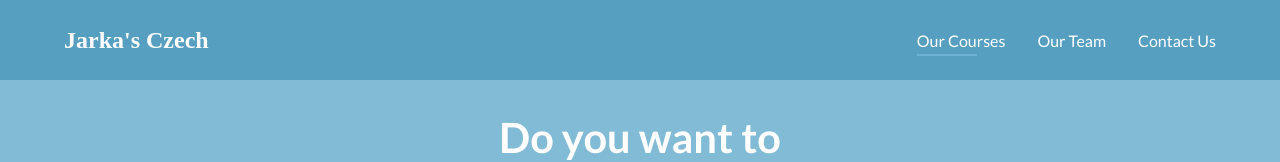
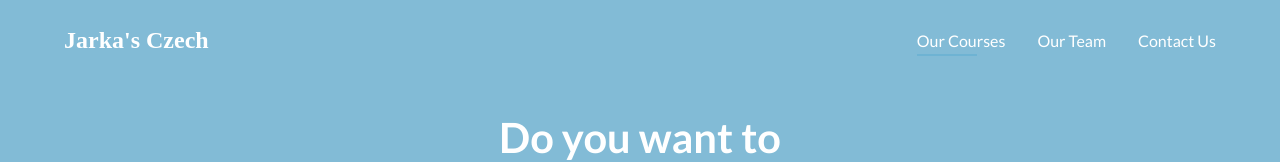
Before and after one commit to t-pyrope/jarkas-czech, a React (Create React App) app: page / in a window 1280 px wide. Shown: the top 162 px of the page. Built offline with nearby package versions, Linux system fonts and the light colour scheme; a web font is replaced by a local one.

Commit message:
added animation to navbar

```diff
--- /dev/null
+++ b/src/animation.js
@@ -0,0 +1,8 @@
+export const navAnimation = {
+    hidden: {
+        backgroundColor: "#82BBD6"
+    },
+    show: {
+        backgroundColor: "#569fc0"
+    },
+}
--- a/src/components/Nav.js
+++ b/src/components/Nav.js
@@ -1,12 +1,28 @@
-import React from 'react';
+import React, {useEffect, useState} from 'react';
 import styled from 'styled-components';
 import {Link, useLocation} from 'react-router-dom';
 import {motion} from 'framer-motion';
+import {navAnimation} from '../animation';
 
 const Nav = () => {
     const {pathname} = useLocation();
+    const [scrolled, setScrolled] = useState(false);
+
+    const scrollHandler = () => {
+        if(window.scrollY >= 20){
+            setScrolled(true)
+        } else {
+            setScrolled(false)
+        }
+    }
+
+
+    useEffect(()=>{
+        window.addEventListener("scroll", scrollHandler);
+    }, [])
+
     return(
-        <NavStyled>
+        <NavStyled variants={navAnimation} initial="hidden" animate={scrolled ? "show" : "hidden"}>
             <h1><Link to="/">Jarka's Czech</Link></h1>
             <ul>
                 <li>
@@ -28,13 +44,14 @@ const Nav = () => {
     )
 }
 
-const NavStyled = styled.nav`
+const NavStyled = styled(motion.nav)`
     display: flex;
     justify-content: space-between;
     min-height: 10vh;
     margin: auto;
     align-items: center;
-    background-color: #569fc0;
+    /* background-color: #569fc0; */
+    background-color: #82BBD6;
     color: white;
     padding: 1rem 10rem;
     position: sticky;
@@ -58,6 +75,10 @@ const NavStyled = styled.nav`
             padding-left: 2rem;
         }
     }
+
+    @media (max-width: 768px){
+        padding: 1rem 2rem;
+    }
 `
 
 const Line = styled(motion.div)`
```
Also changed, not shown: src/components/CourseSection.js (+2 -2 lines), 1 other file (tests, documents, lock files or other folders).
